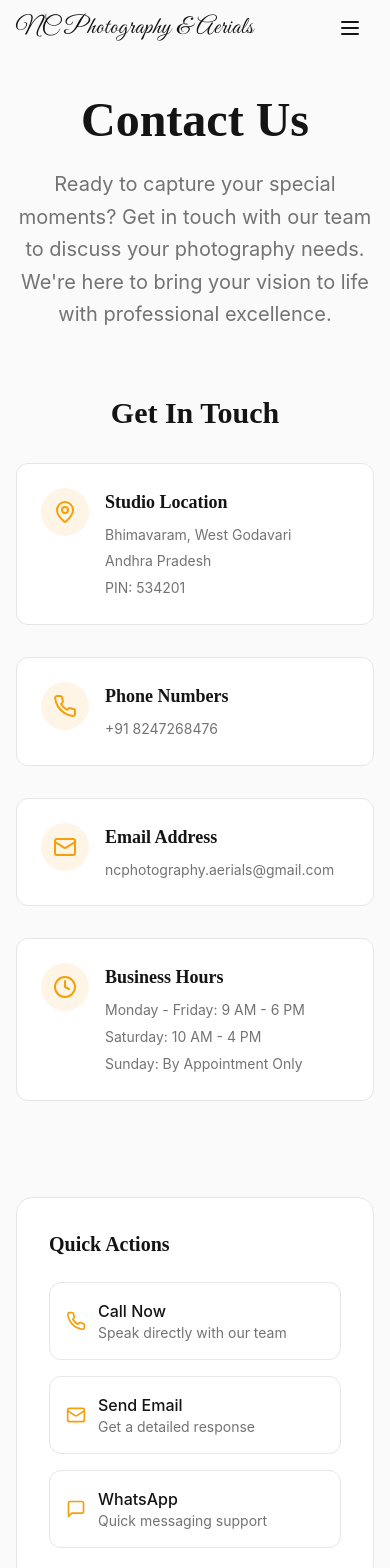
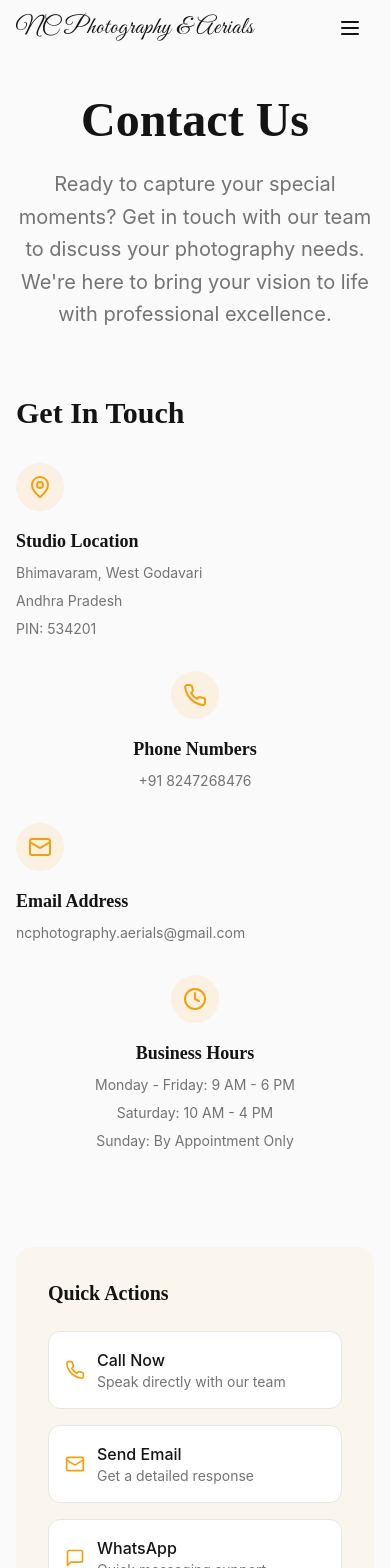
Before and after one commit to EswarSaiSubhuCH/nc-photo-visions, a React (Vite) app: page /contact in a window 390 px wide. Shown: the top 1568 px of the page. Built offline with nearby package versions, Linux system fonts and the light colour scheme.

Commit message:
style: center align Phone Numbers and Business Hours in Contact page

```diff
--- a/src/pages/Contact.tsx
+++ b/src/pages/Contact.tsx
@@ -15,9 +15,7 @@ const Contact = () => {
   const { toast } = useToast();
 
   const handleInputChange = (
-    e: React.ChangeEvent<
-      HTMLInputElement | HTMLTextAreaElement | HTMLSelectElement
-    >
+    e: React.ChangeEvent<HTMLInputElement | HTMLTextAreaElement | HTMLSelectElement>
   ) => {
     const { name, value } = e.target;
     setFormData((prev) => ({ ...prev, [name]: value }));
@@ -30,8 +28,7 @@ const Contact = () => {
     setTimeout(() => {
       toast({
         title: "Message Sent Successfully!",
-        description:
-          "We'll get back to you within 24 hours. Thank you for choosing NC Photography & Aerials!"
+        description: "We'll get back to you within 24 hours. Thank you for choosing NC Photography & Aerials!"
       });
 
       setFormData({
@@ -47,26 +44,10 @@ const Contact = () => {
   };
 
   const contactInfo = [
-    {
-      icon: MapPin,
-      title: "Studio Location",
-      details: [
-        "Bhimavaram, West Godavari",
-        "Andhra Pradesh",
-        "PIN: 534201"
-      ]
-    },
-    { icon: Phone, title: "Phone Numbers", details: ["+91 8247268476"] },
+    { icon: MapPin, title: "Studio Location", details: ["Bhimavaram, West Godavari", "Andhra Pradesh", "PIN: 534201"] },
+    { icon: Phone, title: "Phone Numbers", details: ["+91 8247268476"], center: true },
     { icon: Mail, title: "Email Address", details: ["ncphotography.aerials@gmail.com"] },
-    {
-      icon: Clock,
-      title: "Business Hours",
-      details: [
-        "Monday - Friday: 9 AM - 6 PM",
-        "Saturday: 10 AM - 4 PM",
-        "Sunday: By Appointment Only"
-      ]
-    }
+    { icon: Clock, title: "Business Hours", details: ["Monday - Friday: 9 AM - 6 PM", "Saturday: 10 AM - 4 PM", "Sunday: By Appointment Only"], center: true }
   ];
 
   return (
@@ -76,9 +57,8 @@ const Contact = () => {
         <div className="text-center mb-16">
           <h1 className="text-5xl font-playfair font-bold mb-6">Contact Us</h1>
           <p className="text-xl text-muted-foreground max-w-3xl mx-auto leading-relaxed">
-            Ready to capture your special moments? Get in touch with our team to
-            discuss your photography needs. We're here to bring your vision to
-            life with professional excellence.
+            Ready to capture your special moments? Get in touch with our team to discuss your photography needs.
+            We're here to bring your vision to life with professional excellence.
           </p>
         </div>
 
@@ -86,33 +66,19 @@ const Contact = () => {
         <div className="grid lg:grid-cols-2 gap-12">
           {/* Get In Touch */}
           <div>
-            <h2 className="text-3xl font-playfair font-bold mb-8 text-center lg:text-left">
-              Get In Touch
-            </h2>
-            <div className="grid grid-cols-1 md:grid-cols-2 gap-8">
+            <h2 className="text-3xl font-playfair font-bold mb-8">Get In Touch</h2>
+            <div className="grid grid-cols-1 sm:grid-cols-2 gap-8">
               {contactInfo.map((info, index) => {
                 const Icon = info.icon;
                 return (
-                  <div
-                    key={index}
-                    className="flex items-start space-x-4 bg-card rounded-xl border border-border p-6 hover:border-accent transition-all duration-300"
-                  >
-                    <div className="w-12 h-12 bg-accent/10 rounded-full flex items-center justify-center flex-shrink-0">
+                  <div key={index} className={`flex flex-col items-${info.center ? "center" : "start"} space-y-2`}>
+                    <div className="w-12 h-12 bg-accent/10 rounded-full flex items-center justify-center flex-shrink-0 mb-2">
                       <Icon size={24} className="text-accent" />
                     </div>
-                    <div>
-                      <h3 className="font-semibold text-lg mb-2">{info.title}</h3>
-                      <div className="space-y-1">
-                        {info.details.map((detail, idx) => (
-                          <p
-                            key={idx}
-                            className="text-muted-foreground text-sm leading-relaxed"
-                          >
-                            {detail}
-                          </p>
-                        ))}
-                      </div>
-                    </div>
+                    <h3 className="font-semibold text-lg mb-1 text-center">{info.title}</h3>
+                    {info.details.map((detail, idx) => (
+                      <p key={idx} className="text-muted-foreground text-sm text-center">{detail}</p>
+                    ))}
                   </div>
                 );
               })}
@@ -121,55 +87,37 @@ const Contact = () => {
 
           {/* Quick Actions */}
           <div className="lg:flex lg:justify-end lg:items-start mt-12 lg:mt-0">
-            <div className="bg-card rounded-2xl border border-border p-8 w-full lg:w-80">
-              <h3 className="text-xl font-playfair font-bold mb-6">
-                Quick Actions
-              </h3>
+            <div className="bg-accent/5 rounded-2xl p-8 w-full lg:w-80">
+              <h3 className="text-xl font-playfair font-bold mb-6">Quick Actions</h3>
               <div className="space-y-4">
-                <a
-                  href="tel:+918247268476"
-                  className="flex items-center space-x-3 p-4 bg-white rounded-lg border border-border hover:border-accent transition-colors"
-                >
+                <a href="tel:+918247268476" className="flex items-center space-x-3 p-4 bg-white rounded-lg border border-border hover:border-accent transition-colors">
                   <Phone size={20} className="text-accent" />
                   <div>
                     <p className="font-medium">Call Now</p>
-                    <p className="text-sm text-muted-foreground">
-                      Speak directly with our team
-                    </p>
+                    <p className="text-sm text-muted-foreground">Speak directly with our team</p>
                   </div>
                 </a>
 
-                <a
-                  href="mailto:ncphotography.aerials@gmail.com"
-                  className="flex items-center space-x-3 p-4 bg-white rounded-lg border border-border hover:border-accent transition-colors"
-                >
+                <a href="mailto:ncphotography.aerials@gmail.com" className="flex items-center space-x-3 p-4 bg-white rounded-lg border border-border hover:border-accent transition-colors">
                   <Mail size={20} className="text-accent" />
                   <div>
                     <p className="font-medium">Send Email</p>
-                    <p className="text-sm text-muted-foreground">
-                      Get a detailed response
-                    </p>
+                    <p className="text-sm text-muted-foreground">Get a detailed response</p>
                   </div>
                 </a>
 
-                <a
-                  href="https://wa.me/918247268476"
-                  target="_blank"
-                  rel="noopener noreferrer"
-                  className="flex items-center space-x-3 p-4 bg-white rounded-lg border border-border hover:border-accent transition-colors"
-                >
+                <a href="https://wa.me/918247268476" target="_blank" rel="noopener noreferrer" className="flex items-center space-x-3 p-4 bg-white rounded-lg border border-border hover:border-accent transition-colors">
                   <MessageSquare size={20} className="text-accent" />
                   <div>
                     <p className="font-medium">WhatsApp</p>
-                    <p className="text-sm text-muted-foreground">
-                      Quick messaging support
-                    </p>
+                    <p className="text-sm text-muted-foreground">Quick messaging support</p>
                   </div>
                 </a>
               </div>
             </div>
           </div>
         </div>
+
       </div>
     </div>
   );
```
